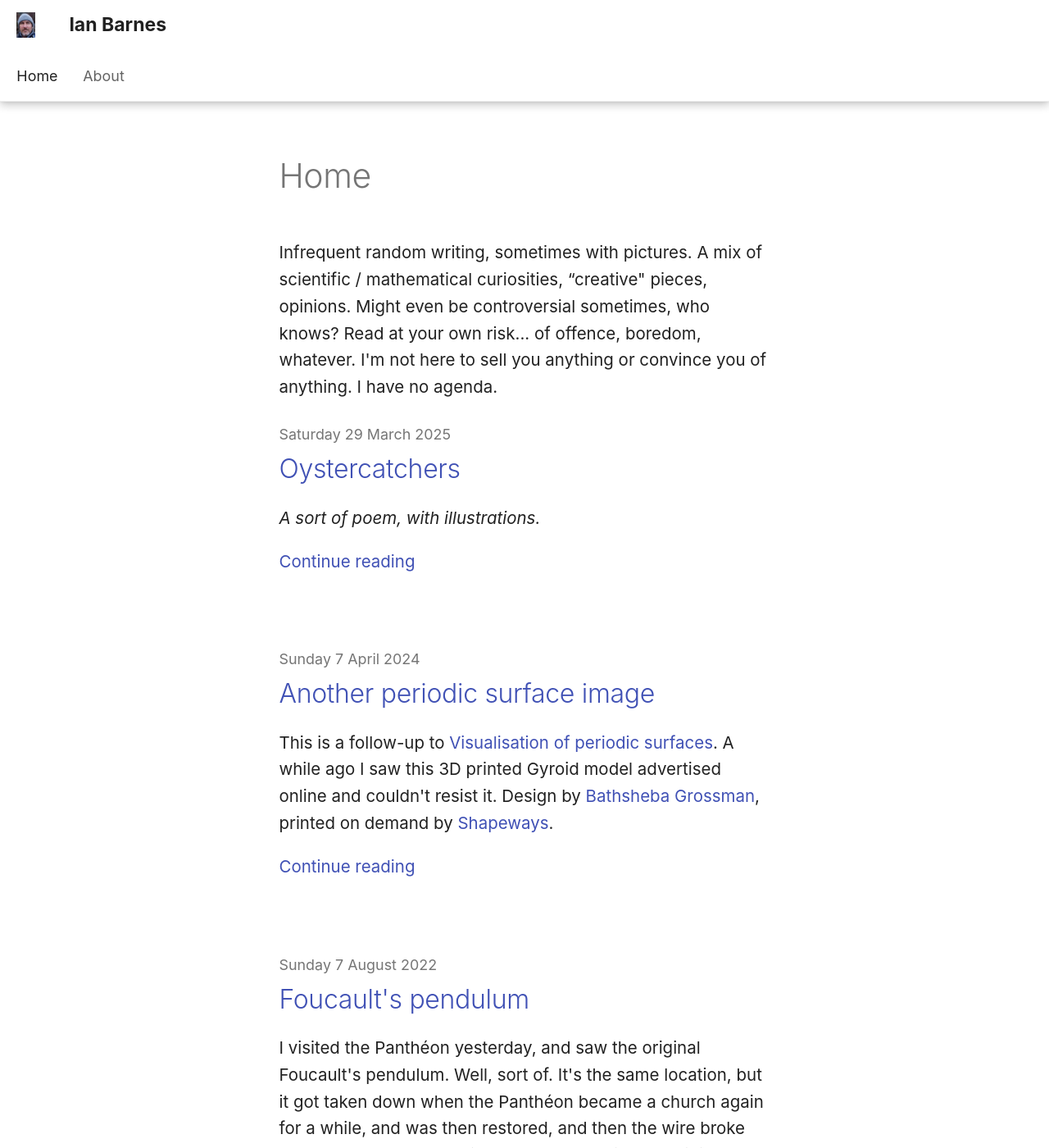
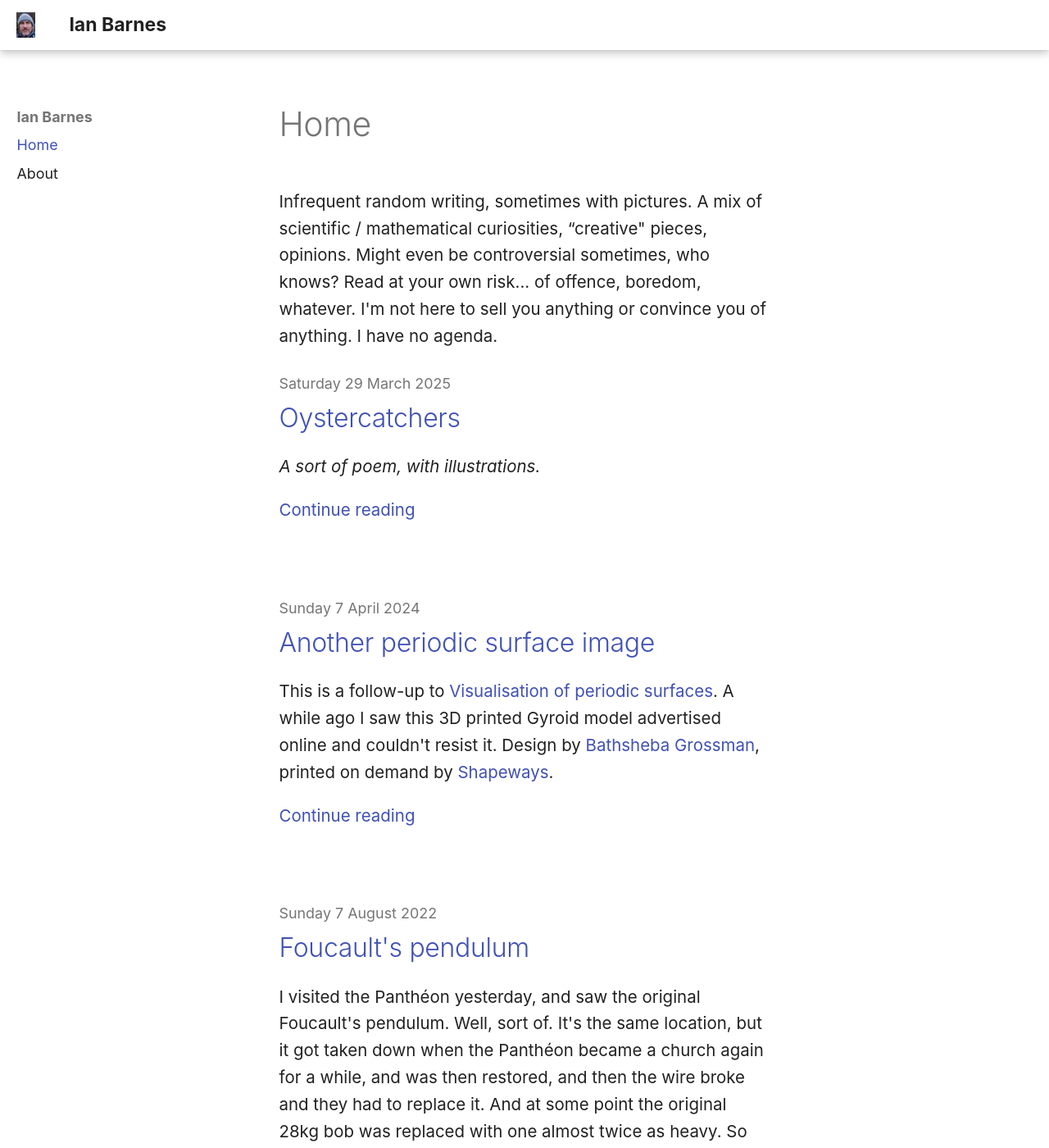
Before and after one commit to ian-barnes/ian-barnes.github.io, an MkDocs documentation site: the page built from docs/index.md, in a window 1280 px wide and 1400 px high. Shown: the whole window at 82% size. Built offline with MkDocs 1.6.1 and Material for MkDocs 9.7.7, drawn with Linux system fonts in a browser that asks for light colours; some web fonts are replaced.

Commit message:
Improvements
- Navigation doesn't disappear on narrow screens
- Footer is no longer ugly and black.

```diff
--- /dev/null
+++ b/docs/stylesheets/colours.css
@@ -0,0 +1,7 @@
+:root > * {
+    --md-footer-fg-color: dark-grey;
+    --md-footer-fg-color--light:grey;
+    --md-footer-fg-color--lighter: light-grey;
+    --md-footer-bg-color: white;
+    --md-footer-bg-color--dark: light-grey;
+  }
--- a/mkdocs.yml
+++ b/mkdocs.yml
@@ -13,10 +13,7 @@
   font:
     text: "IM Fell English"
   features:
-    - navigation.indexes
-    - navigation.path
-    - navigation.tabs
-    - navigation.tabs.sticky
+    - navigation.top
     - navigation.footer
 markdown_extensions:
   - attr_list
@@ -41,6 +38,7 @@
   - https://unpkg.com/mathjax@3/es5/tex-mml-chtml.js
 extra_css:
   - stylesheets/extra.css
+  - stylesheets/colours.css
 extra:
   social:
     - icon: material/email
--- a/overrides/partials/nav.html
+++ b/overrides/partials/nav.html
@@ -59,6 +59,12 @@
     </div>
   {% endif %}
 
+
   <!-- Navigation list -->
-  <ul class="md-nav__list" data-md-scrollfix></ul>
+  <ul class="md-nav__list" data-md-scrollfix>
+    {% for nav_item in nav %}
+      {% set path = "__nav_" ~ loop.index %}
+      {{ item.render(nav_item, path, 1) }}
+    {% endfor %}
+  </ul>
 </nav>
```
